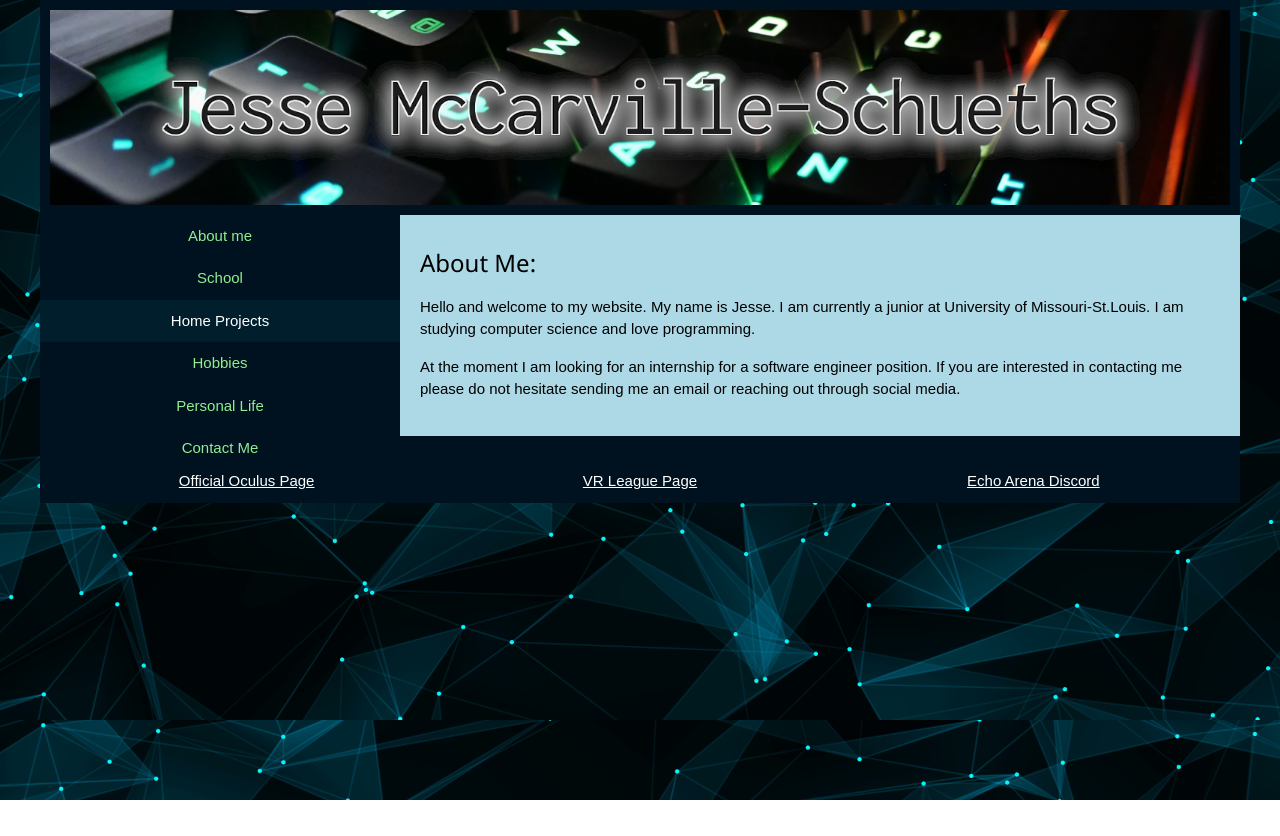
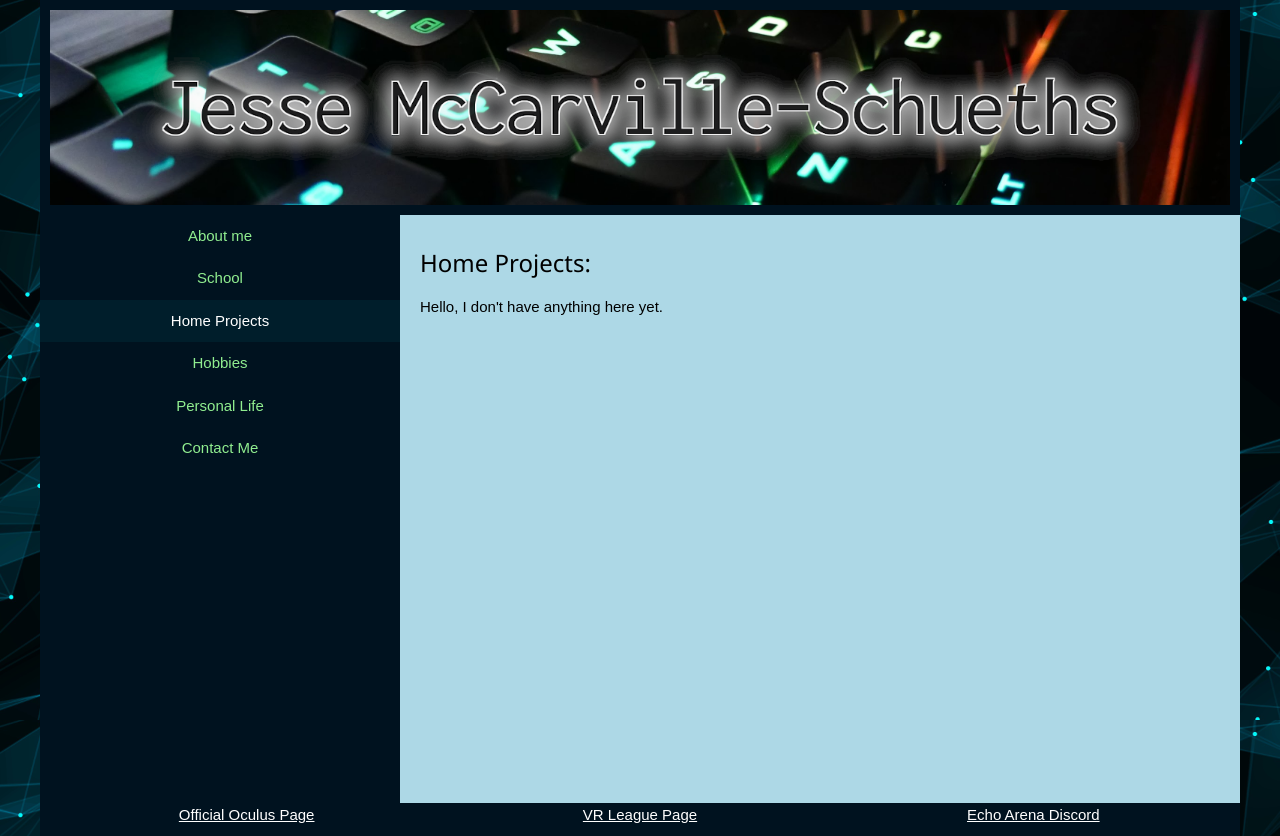
Before and after one commit to pango3001/MyWebsite, a plain HTML site: page homeProjects.html in a window 1280 px wide. Before the commit the page ends 800 px from the top, so only its background shows below. Drawn offline with nearby package versions, Linux system fonts and the light colour scheme.

Commit message:
porting and working on it

```diff
--- a/homeProjects.html
+++ b/homeProjects.html
@@ -27,9 +27,9 @@
     </ul>
 </nav>
 <article>
-    <h3>About Me:</h3>
-    <p>Hello and welcome to my website. My name is Jesse. I am currently a junior at University of Missouri-St.Louis. I am studying computer science and love programming. </p>
-    <p>At the moment I am looking for an internship for a software engineer position. If you are interested in contacting me please do not hesitate sending me an email or reaching out through social media.</p>
+    <h3>Home Projects:</h3>
+    <p>Hello, I don't have anything here yet. </p>
+    <br><br><br><br><br><br><br><br><br><br><br><br><br><br><br><br><br><br><br><br>
 </article>
 <footer>
     <div class="w3-row">
```
Also changed, not shown: personal.html (+1 -0 lines).
